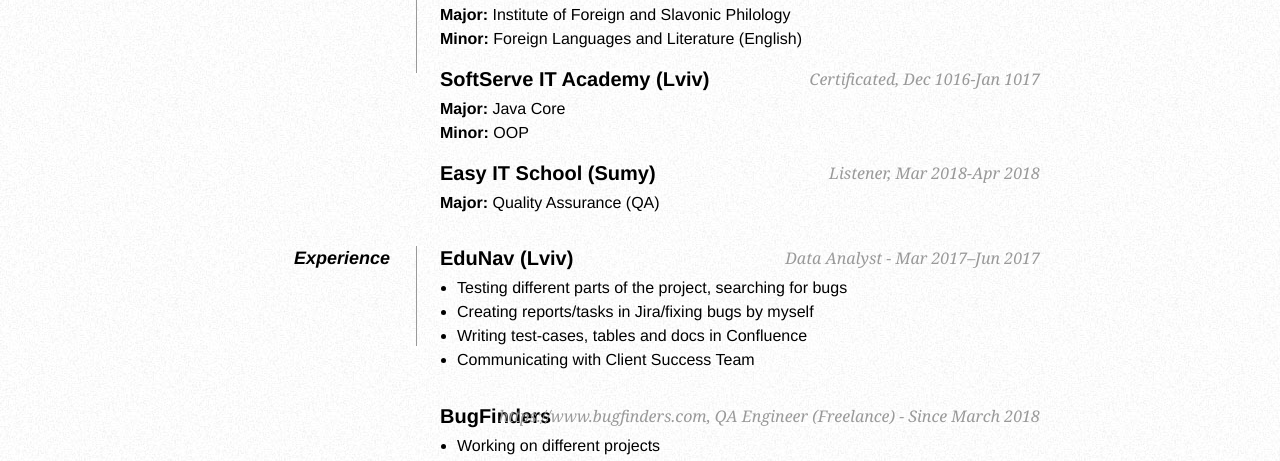
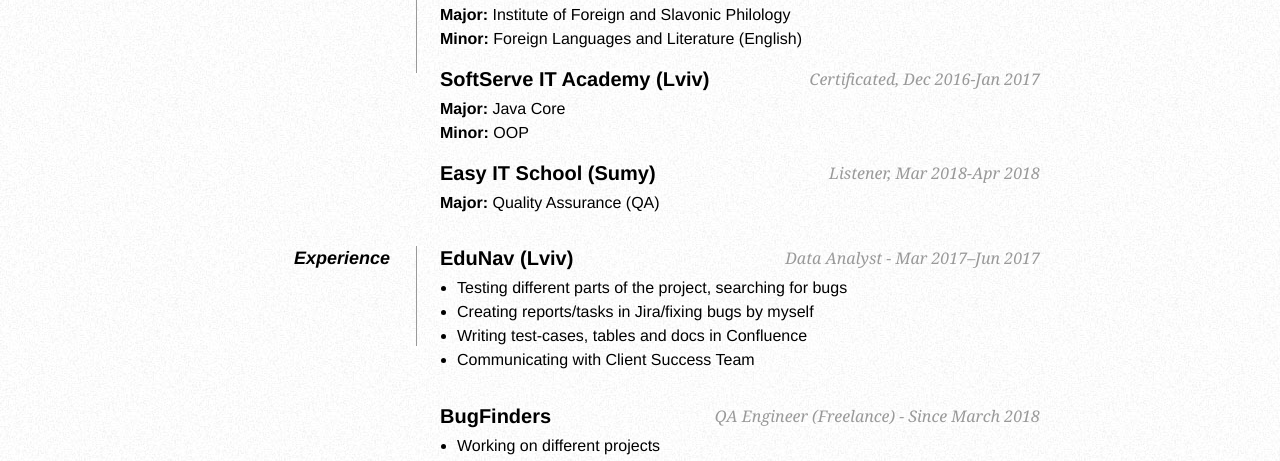
Before and after one commit to kate-laptieva/kate-laptieva.github.io, a plain HTML site: page index.html in a window 1280 px wide. Shown: the part 338-799 px from the top of the page. Drawn offline with Linux system fonts and the light colour scheme; files whose address does not match are found by name.

Commit message:
New commit again

```diff
--- a/index.html
+++ b/index.html
@@ -65,7 +65,7 @@
                    <strong>Minor:</strong> Foreign Languages and Literature (English)
                 </p>
 
-                <h2>SoftServe IT Academy (Lviv) <span>Certificated, Dec 1016-Jan 1017</span></h2>
+                <h2>SoftServe IT Academy (Lviv) <span>Certificated, Dec 2016-Jan 2017</span></h2>
                 <p><strong>Major:</strong> Java Core<br />
                    <strong>Minor:</strong> OOP
                 </p>
@@ -88,7 +88,7 @@
                     <li>Communicating with Client Success Team</li>
                 </ul>
 
-                <h2>BugFinders <span>https://www.bugfinders.com, QA Engineer (Freelance) - Since March 2018</span></h2>
+                <h2>BugFinders <span>QA Engineer (Freelance) - Since March 2018</span></h2>
                 <ul>
                     <li>Working on different projects</li>
                     <li>Testings mobile and PC apps, sites, etc</li>
```
